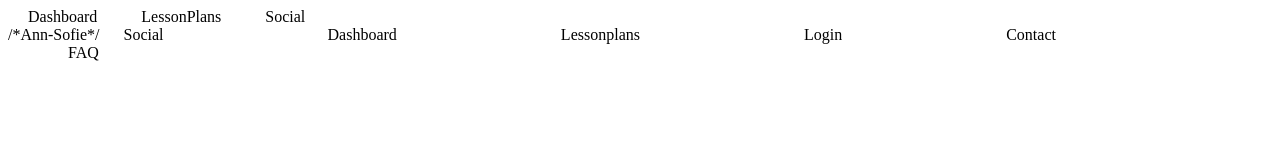
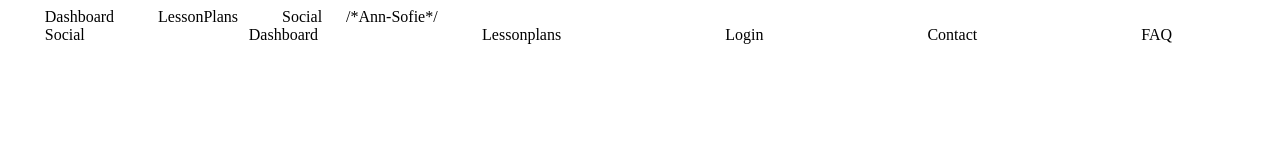
Before and after one commit to Knazurak/Projekt-2---KUBO, a plain HTML site: page dashboard.html in a window 1280 px wide. Drawn offline with Linux system fonts and the light colour scheme.

Commit message:
rettelse

```diff
--- a/dashboard.html
+++ b/dashboard.html
@@ -11,8 +11,8 @@
       <li><a href="dashboard.html">Dashboard</a></li>
       <li><a href="lessonplans.html">LessonPlans</a></li>
       <li><a href="social.html">Social</a></li>
-
-    <footer>                                                   /*Ann-Sofie*/
+/*Ann-Sofie*/
+    <footer>
       <li><a href="social.html" >Social<a></li>
       <li><a href="Dashboard.html" >Dashboard<a></li>
       <li><a href="lessonplans.html" >Lessonplans<a></li>
```
